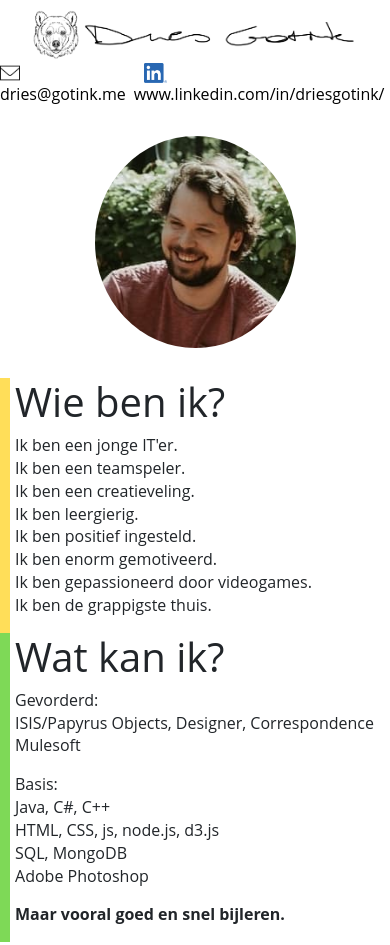
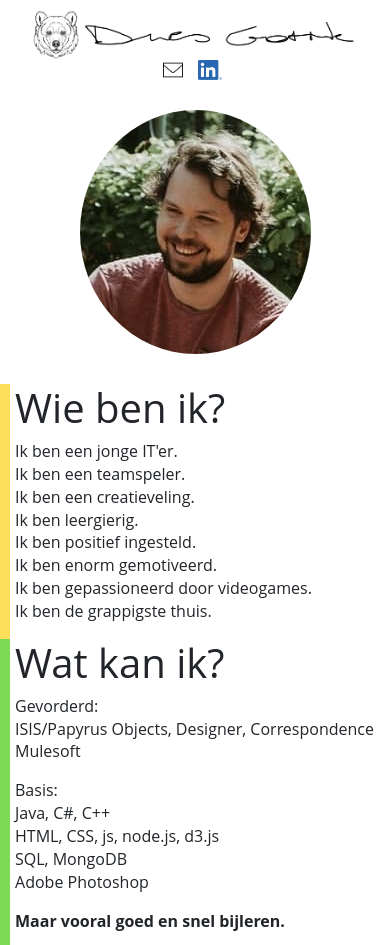
Before and after one commit to dgotink/dgotink.github.io, a plain HTML site: page index.html in a window 390 px wide. Shown: the top 945 px of the page. Drawn offline with nearby package versions, Linux system fonts and the light colour scheme.

Commit message:
Add files via upload
fixed mozilla specific issues

```diff
--- a/css/styles.css
+++ b/css/styles.css
@@ -156,6 +156,9 @@ a{
 	.wat-doe-ik-color{
 		margin-left: 0px;
 		margin-right: 5px;
-		margin-top: 10px;
+	}
+
+	a {
+		font-size: 0;
 	}
 }
--- a/index.html
+++ b/index.html
@@ -1,4 +1,5 @@
 <!DOCTYPE html>
+
 <html lang="en">
 	<head>
 		<!-- classic meta tags-->
@@ -39,7 +40,7 @@
 
   			<!-- profile picture -->
   			<div class="row d-flex justify-content-center profile-pic-container">
-  				<img class="profile-pic col-4 col-md-2" src="img/itsame.jpg">
+  				<img class="profile-pic" src="img/itsame.jpg">
   			</div>
   			<!-- profile info  -->
   			<div class="info row">
```
